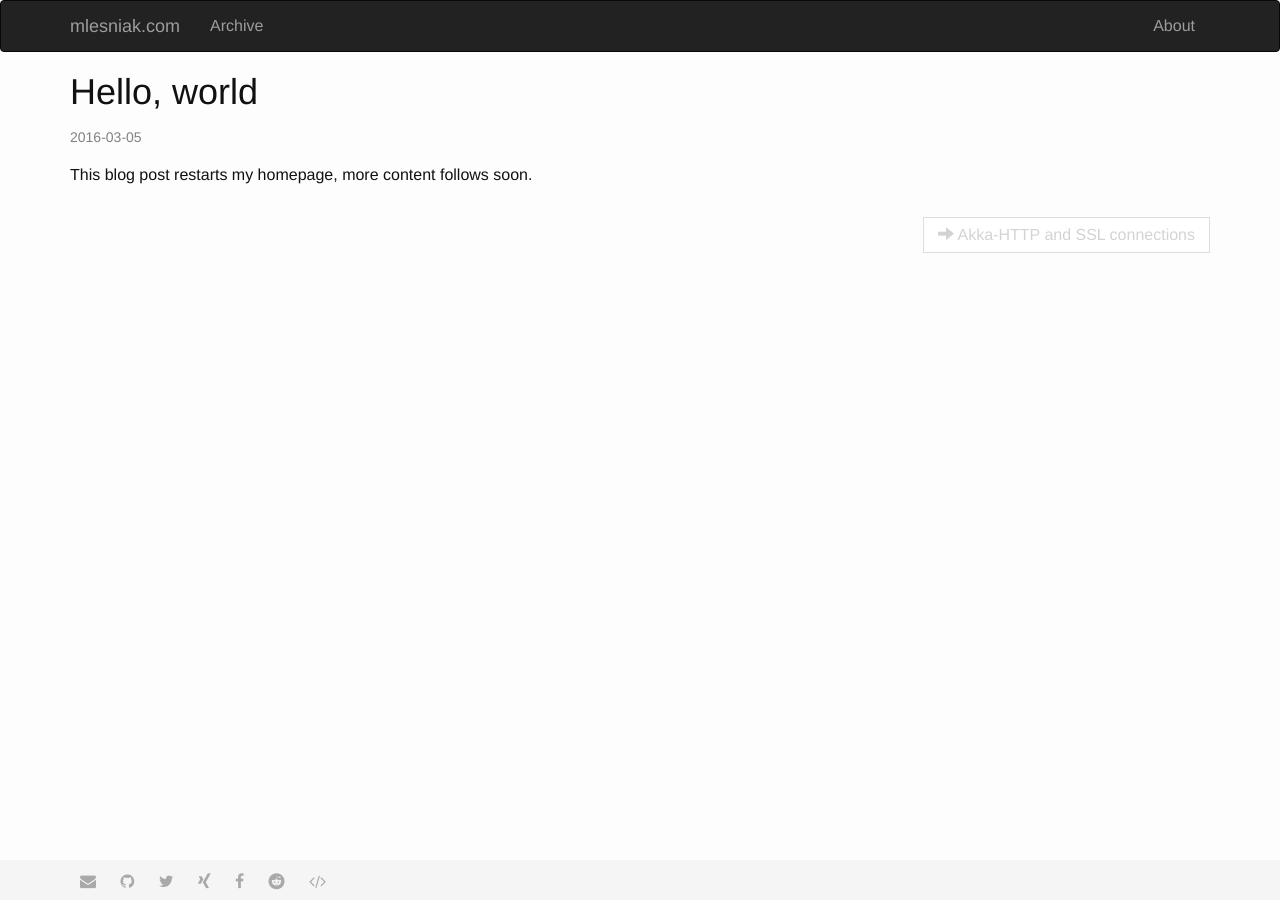
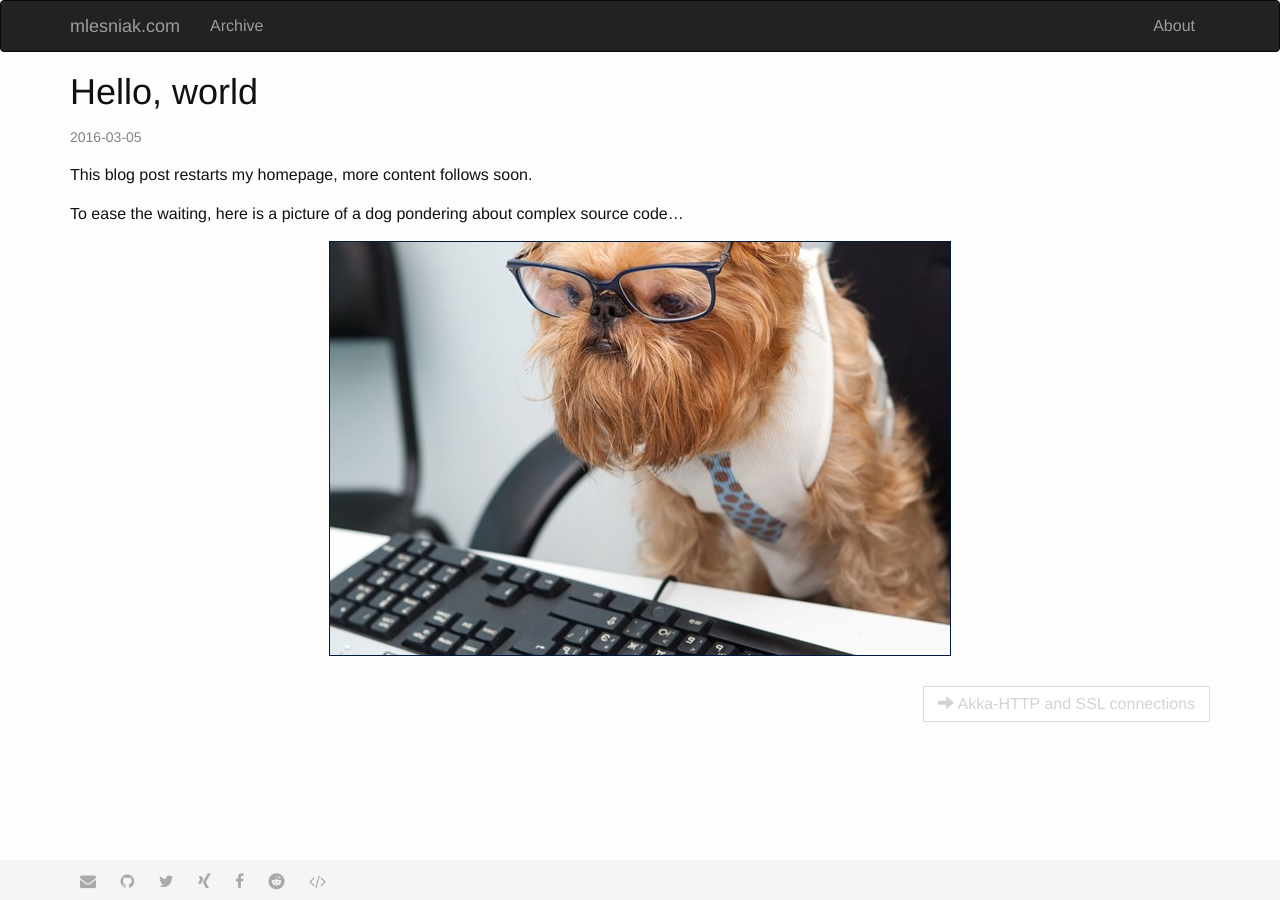
Before and after one commit to mlesniak/mlesniak.com, a Jekyll site: the page built from _posts/2016-03-07-hello.markdown, in a window 1280 px wide. Built offline with Jekyll 4.4.1, drawn with Linux system fonts in a browser that asks for light colours; nearby versions of some CDN libraries; library files that are not in the unit come from our copies.

Commit message:
Add more content to the first post

```diff
--- a/_posts/2016-03-07-hello.markdown
+++ b/_posts/2016-03-07-hello.markdown
@@ -6,3 +6,7 @@ categories:
 ---
 
 This blog post restarts my homepage, more content follows soon.
+
+To ease the waiting, here is a picture of a dog pondering about complex source code...
+
+![](/assets/dog.jpg)
--- a/css/main.scss
+++ b/css/main.scss
@@ -122,3 +122,15 @@ h1 > .link-title:hover {
   font-size: 12px;
   width: 600px;
 }
+
+.container img {
+  margin-left: auto;
+  margin-right: auto;
+  display: block;
+
+  border:1px solid #021a40;
+  -webkit-filter: drop-shadow(12px 12px 25px rgba(0,0,0,0.5));
+    filter: url(#drop-shadow);
+    -ms-filter: "progid:DXImageTransform.Microsoft.Dropshadow(OffX=12, OffY=12, Color='#444')";
+    filter: "progid:DXImageTransform.Microsoft.Dropshadow(OffX=12, OffY=12, Color='#444')";
+}
```
Also changed, not shown: assets/dog.jpg (added).
